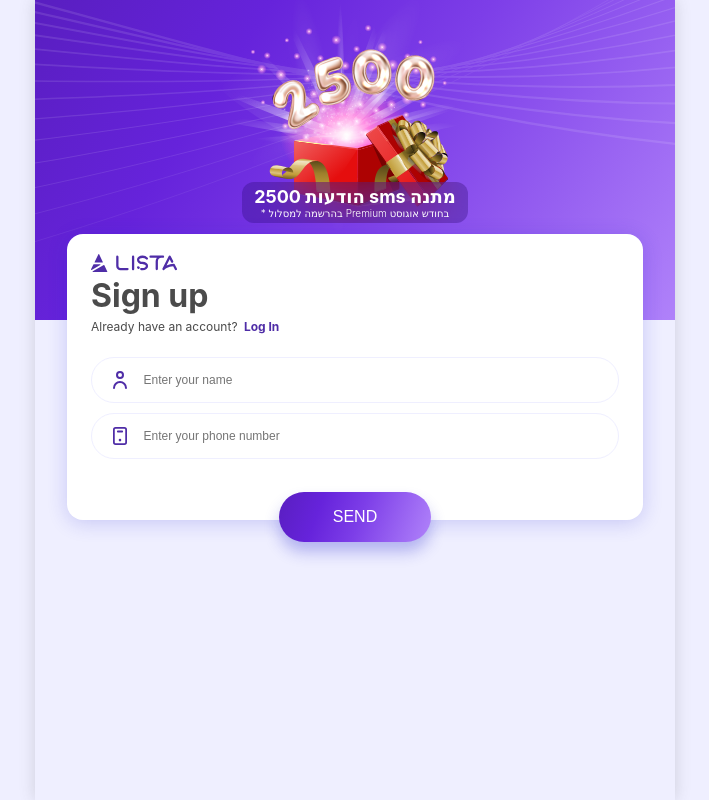
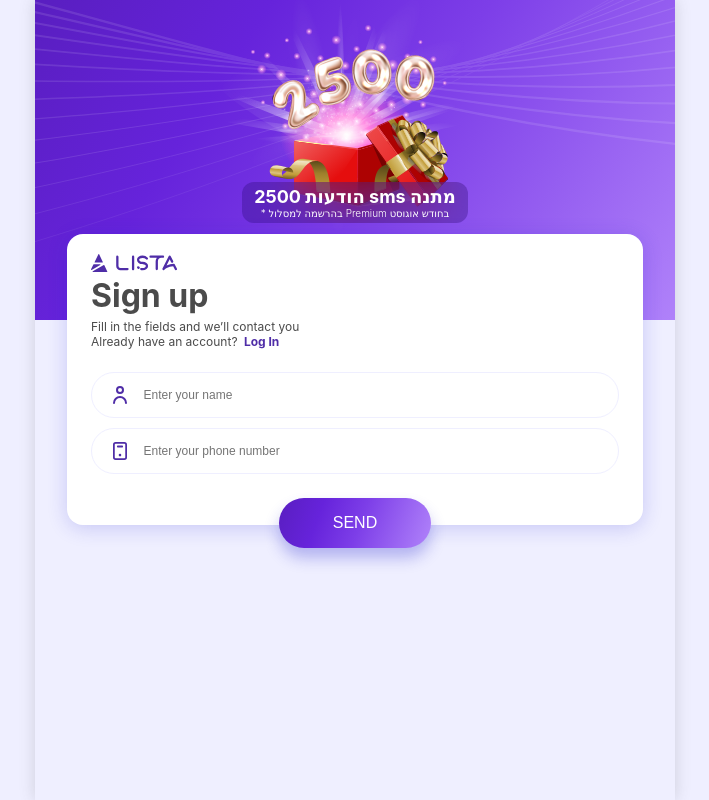
Before and after one commit to Doc999tor/Signup, a React app: page /onboarding2 in a window 1280 px wide. Shown: the whole page, without its empty margins (285-994 px from the left). Built offline with nearby package versions, Linux system fonts and the light colour scheme.

Commit message:
returned useful tag p

```diff
--- a/app/pages/sign-up/sign-up.jsx
+++ b/app/pages/sign-up/sign-up.jsx
@@ -108,6 +108,7 @@
                   <h1>{_config.translations[_config.data.lang].sign_up.main_title}</h1>
                 </div>
                 <div className='question-container'>
+                  <p className='sign-fill_fields'>{_config.translations[_config.data.lang].sign_up.fill_fields_label}</p>
                   <a href={window.location.origin + _config.urls.login} className='sign-up-question'><span>{_config.translations[_config.data.lang].sign_up.have_acc_alredy}</span><span className='login_label'>{_config.translations[_config.data.lang].sign_up.login_in}</span></a>
                 </div>
                 <form>
--- a/app/pages/sign-up/sign-up.less
+++ b/app/pages/sign-up/sign-up.less
@@ -105,7 +105,7 @@
       .sign-up-question {
         display: flex;
         font-size: 0.75rem;
-        padding: 0.3rem 0 1.4rem;
+        padding: 0 0 1.4rem;
         color: var(--main-color);
         margin: 0.25rem 0 1.4r;
         text-decoration: none;
@@ -116,6 +116,11 @@
           margin-inline-start: 0.4rem;
           color: var(--dark-color);
         }
+    }
+    .sign-fill_fields {
+      margin: 0;
+      padding: 0.3rem 0 0 0;
+      font-size: 0.75rem;
     }
     form {
       display: flex;
```
